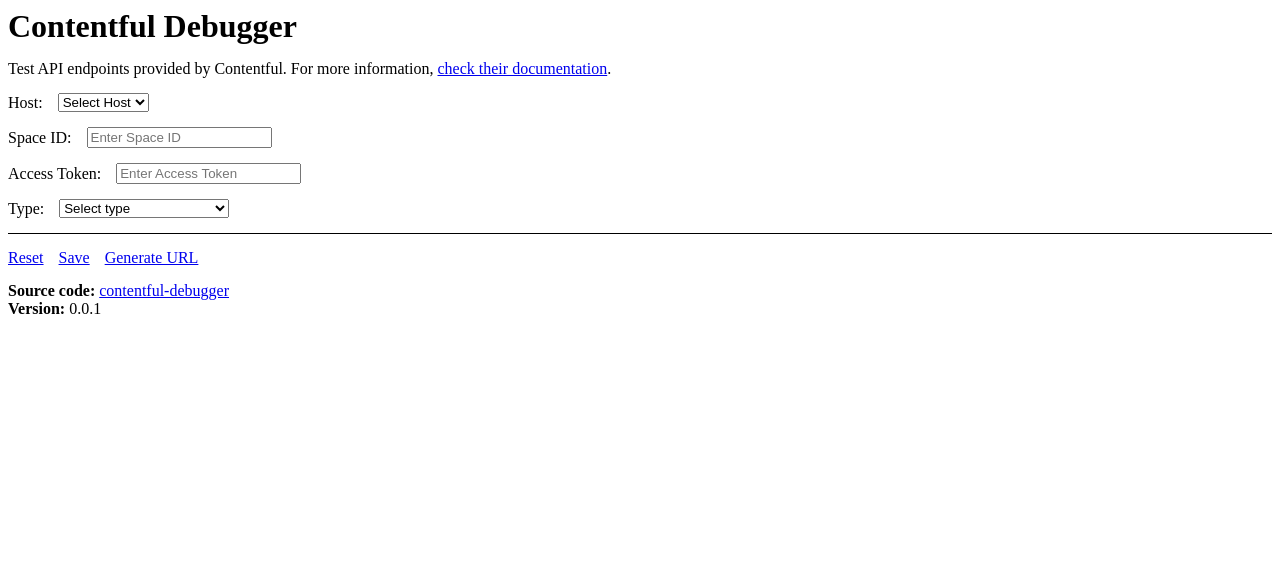
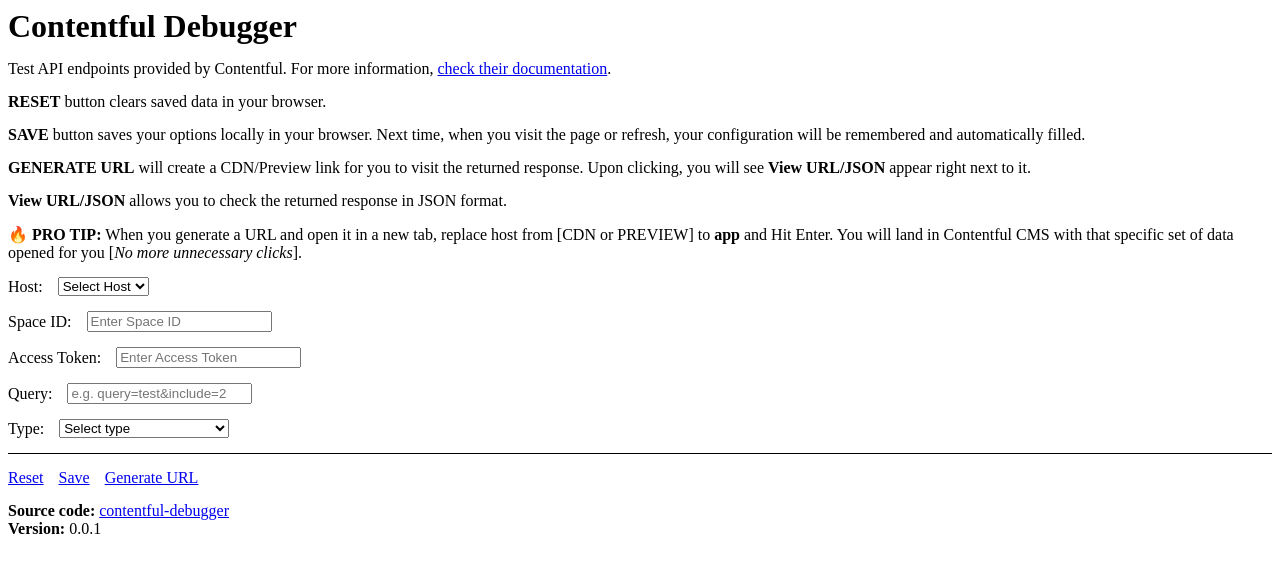
Before and after one commit to tpkahlon/contentful-debugger, a React (Create React App) app: page / in a window 1280 px wide. Shown: the top 572 px of the page. Built offline with nearby package versions, Linux system fonts and the light colour scheme.

Commit message:
0.0.1: add query

```diff
--- a/src/App.js
+++ b/src/App.js
@@ -21,6 +21,7 @@
     contentTypeId: "",
     environmentId: "master",
     type: "",
+    query: "",
     url: "",
   };
   const appState = localStorage?.getItem(labels?.saveState) ? JSON.parse(localStorage?.getItem(labels?.saveState)) : initialState;
--- /dev/null
+++ b/src/components/Query.jsx
@@ -0,0 +1,22 @@
+import React, { useContext } from "react";
+import AppContext from "../context/AppContext";
+
+const Query = () => {
+  const { app, handleChange } = useContext(AppContext);
+  const { query } = app;
+  return (
+    <div className="form-group">
+      <label htmlFor="query">Query:</label>
+      <input
+        value={query}
+        name="query"
+        id="query"
+        placeholder="e.g. query=test&include=2"
+        onChange={(e) => handleChange(e)}
+        required
+      />
+    </div>
+  );
+};
+
+export default Query;
--- a/src/components/Type.jsx
+++ b/src/components/Type.jsx
@@ -1,10 +1,13 @@
 import React, { useContext } from "react";
 import AppContext from "../context/AppContext";
+import Query from "./Query";
 
 const Type = () => {
   const { app, handleChange, labels } = useContext(AppContext);
   const { type } = app;
   return (
+    <>
+      <Query />
       <div className="form-group">
         <label htmlFor="type">Type:</label>
         <select
@@ -18,7 +21,9 @@
           <option value="">Select type</option>
           <option value={labels?.spaces}>Get space</option>
           <option value={labels?.contentType}>Get content model</option>
-        <option value={labels?.contentTypeId}>Get a single content type</option>
+          <option value={labels?.contentTypeId}>
+            Get a single content type
+          </option>
           <option value={labels?.entries}>Get entries</option>
           <option value={labels?.entryId}>Get a single entry</option>
           <option value={labels?.assets}>Get assets</option>
@@ -27,6 +32,7 @@
           <option value={labels?.tags}>Get tags</option>
         </select>
       </div>
+    </>
   );
 };
 
--- a/src/components/UI.jsx
+++ b/src/components/UI.jsx
@@ -15,6 +15,24 @@
         </a>
         .
       </p>
+      <p className="p">
+        <strong>RESET</strong> button clears saved data in your browser.
+      </p>
+      <p className="p">
+        <strong>SAVE</strong> button saves your options locally in your browser. Next time, when you visit the page or refresh, your configuration will be remembered and automatically filled.
+      </p>
+      <p className="p">
+        <strong>GENERATE URL</strong> will create a CDN/Preview link for you to visit the returned response. Upon clicking, you will see <strong>View URL/JSON</strong> appear right next to it.
+      </p>
+      <p className="p">
+        <strong>View URL/JSON</strong> allows you to check the returned response in JSON format.
+      </p>
+      <p className="p">
+        <strong>🔥 PRO TIP:</strong> When you generate a URL and open it in a
+        new tab, replace host from [CDN or PREVIEW] to <strong>app</strong> and
+        Hit Enter. You will land in Contentful CMS with that specific set of
+        data opened for you [<em>No more unnecessary clicks</em>].
+      </p>
     </div>
   );
 };
--- a/src/helpers/index.js
+++ b/src/helpers/index.js
@@ -17,11 +17,13 @@
     host,
     accessToken,
     type,
+    query,
     environmentId,
     entryId,
     assetId,
     contentTypeId,
   } = app;
+  const queryString = query ? `&${query.trim()}` : '';
   switch (type) {
     case labels.spaces:
       setApp({
@@ -36,7 +38,7 @@
     case labels?.tags:
       setApp({
         ...app,
-        url: `https://${host}.contentful.com/${labels?.spaces}/${spaceId}/environments/${environmentId}/${type}?access_token=${accessToken}`,
+        url: `https://${host}.contentful.com/${labels?.spaces}/${spaceId}/environments/${environmentId}/${type}?access_token=${accessToken}${queryString}`,
       });
       break;
     case labels?.assetId:
```
Lines whose indentation alone changed are shown as unchanged.
